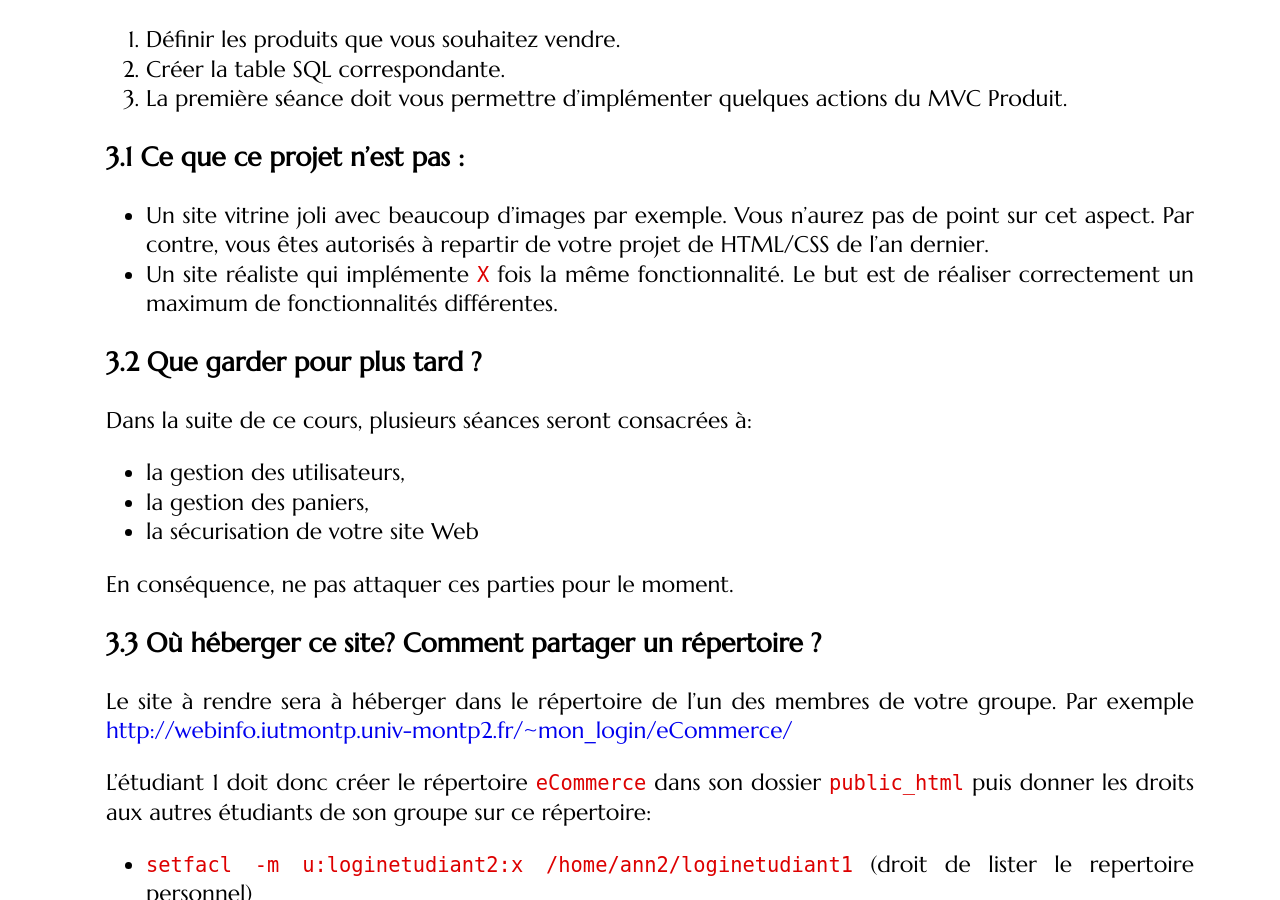
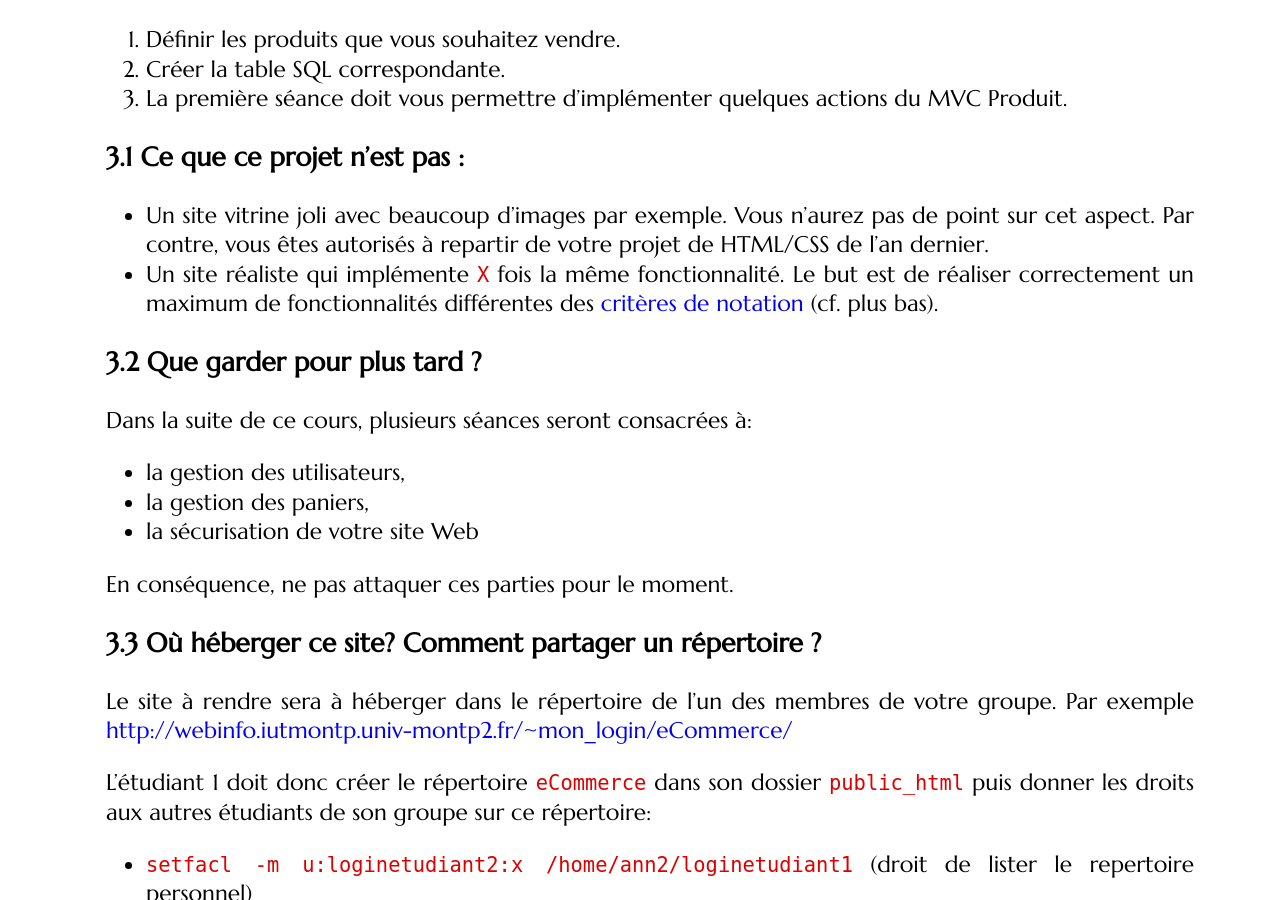
Before and after one commit to romainlebreton/R3.01-DeveloppementWeb, a Jekyll site: the page built from projet.md, in a window 1280 px wide and 900 px high, scrolled down 1123 px. Built offline with Jekyll 4.4.1, drawn with Linux system fonts in a browser that asks for light colours; some web fonts are replaced.

Commit message:
precise projet

```diff
--- a/projet.md
+++ b/projet.md
@@ -52,8 +52,9 @@ soutenance.
 * Un site vitrine joli avec beaucoup d'images par exemple. Vous n'aurez pas de
   point sur cet aspect. Par contre, vous êtes autorisés à repartir de votre
   projet de HTML/CSS de l'an dernier.
-* Un site réaliste qui implémente `X` fois la même fonctionnalité. Le but est
-  de réaliser correctement un maximum de fonctionnalités différentes.
+* Un site réaliste qui implémente `X` fois la même fonctionnalité. Le but est de
+  réaliser correctement un maximum de fonctionnalités différentes des [critères
+  de notation](https://docs.google.com/spreadsheets/d/1oUd7fe0K8WZhI2TPRRvgZ2xPZf5H22CUvlpcXEMD3Ao/edit#gid=0) (cf. plus bas).
 
 ### Que garder pour plus tard ?
 
```
